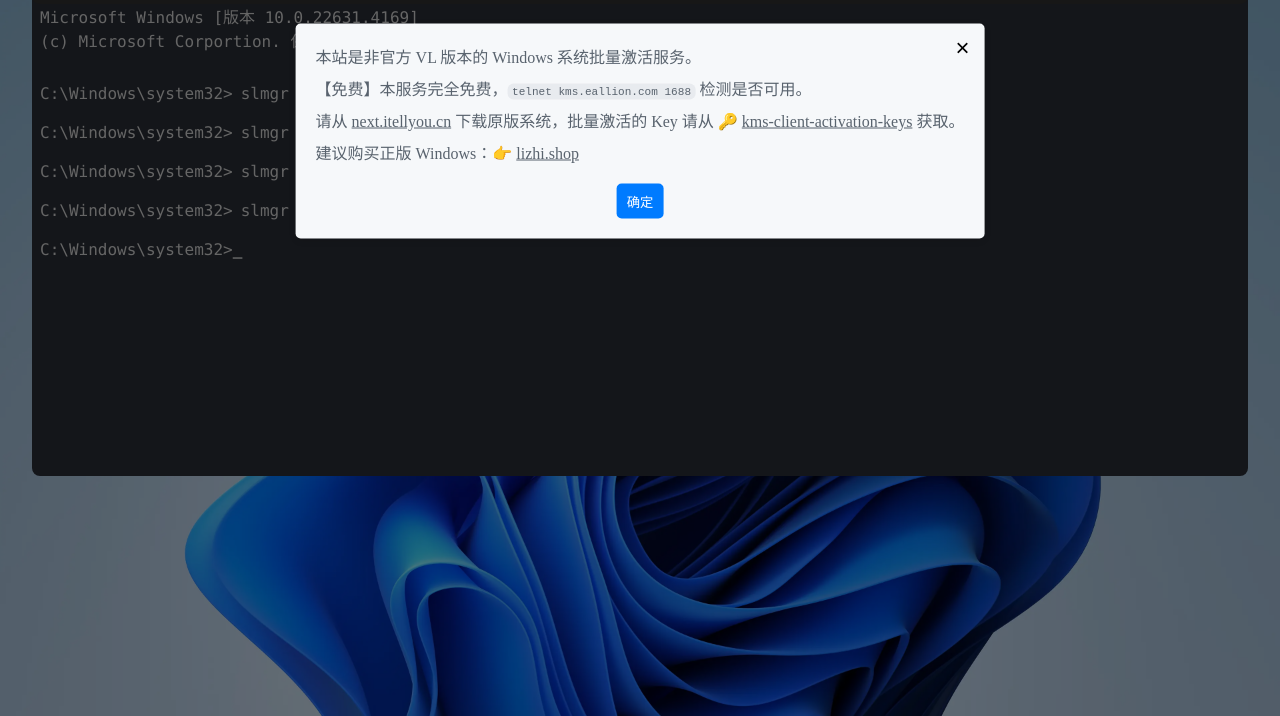
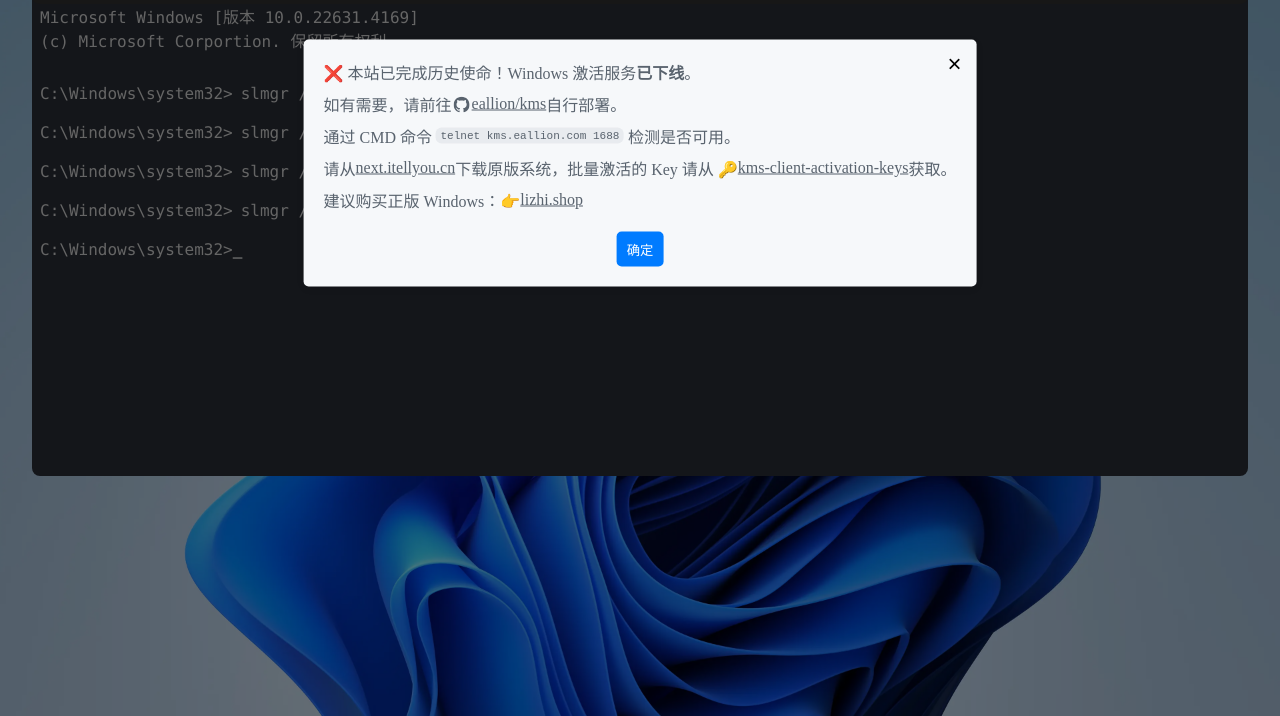
Before and after one commit to eallion/kms, a plain HTML site: page index.html in a window 1280 px wide. Shown: the part 84-800 px from the top of the page. Drawn offline with Linux system fonts and the light colour scheme.

Commit message:
docs: update
Signed-off-by: Charles Chin <eallion.s+github@gmail.com>

```diff
--- a/assets/style.css
+++ b/assets/style.css
@@ -385,17 +385,27 @@ textarea:focus {
 .modal-content p {
   white-space: nowrap;
   color: #59636e;
+  display: flex;
+  align-items: center;
 }
 
 .modal-content p code {
   padding: .2em .4em;
-  margin: 0;
+  margin: 0 0.25rem;
   font-size: 85%;
   white-space: break-spaces;
   background-color: #818b981f;
   border-radius: 6px;
 }
 
+.modal-content .icon {
+  display: flex;
+  align-items: center;
+  justify-content: center;
+  flex-direction: row;
+  margin: 0 0.125rem;
+  margin-bottom: -0.125rem;
+}
 
 @media (max-width: 1366px) {
 
--- a/index.html
+++ b/index.html
@@ -14,8 +14,9 @@
     <div class="modal" id="modal">
         <button class="close-button" type="button" id="closeBtn">&times;</button>
         <div class="modal-content">
-          <p>本站是非官方 VL 版本的 Windows 系统批量激活服务。</p>
-          <p>【免费】本服务完全免费，<code>telnet kms.eallion.com 1688</code> 检测是否可用。</p>
+          <p>❌️ 本站已完成历史使命！Windows 激活服务<b>已下线</b>。</p>
+          <p>如有需要，请前往 <span class="icon"><svg xmlns="http://www.w3.org/2000/svg" width="1em" height="1em" viewBox="0 0 24 24"><path fill="currentColor" d="M12 .297c-6.63 0-12 5.373-12 12c0 5.303 3.438 9.8 8.205 11.385c.6.113.82-.258.82-.577c0-.285-.01-1.04-.015-2.04c-3.338.724-4.042-1.61-4.042-1.61C4.422 18.07 3.633 17.7 3.633 17.7c-1.087-.744.084-.729.084-.729c1.205.084 1.838 1.236 1.838 1.236c1.07 1.835 2.809 1.305 3.495.998c.108-.776.417-1.305.76-1.605c-2.665-.3-5.466-1.332-5.466-5.93c0-1.31.465-2.38 1.235-3.22c-.135-.303-.54-1.523.105-3.176c0 0 1.005-.322 3.3 1.23c.96-.267 1.98-.399 3-.405c1.02.006 2.04.138 3 .405c2.28-1.552 3.285-1.23 3.285-1.23c.645 1.653.24 2.873.12 3.176c.765.84 1.23 1.91 1.23 3.22c0 4.61-2.805 5.625-5.475 5.92c.42.36.81 1.096.81 2.22c0 1.606-.015 2.896-.015 3.286c0 .315.21.69.825.57C20.565 22.092 24 17.592 24 12.297c0-6.627-5.373-12-12-12"/></svg></span> <a href="https://github.com/eallion/kms" target="_blank" rel="noopener noreferrer">eallion/kms</a> 自行部署。</p>
+          <p>通过 CMD 命令 <code>telnet kms.eallion.com 1688</code> 检测是否可用。</p>
           <p>请从 <a href="https://next.itellyou.cn/" target="_blank" rel="noopener noreferrer">next.itellyou.cn</a> 下载原版系统，批量激活的 Key 请从 🔑 <a href="https://learn.microsoft.com/zh-cn/windows-server/get-started/kms-client-activation-keys"
               target="_blank" rel="noopener noreferrer" title="KMS 客户端安装密钥" alt="KMS 客户端安装密钥">kms-client-activation-keys</a>
             获取。</p>
```
Also changed, not shown: office.html (+1 -1 lines).
